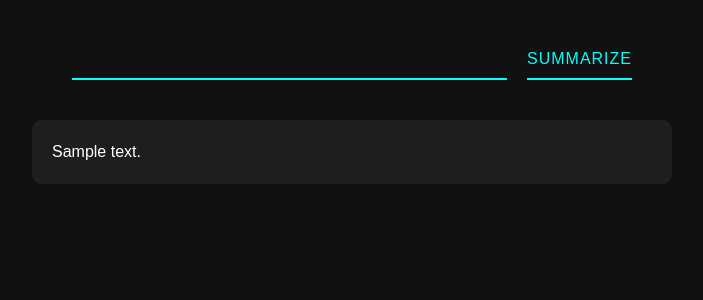
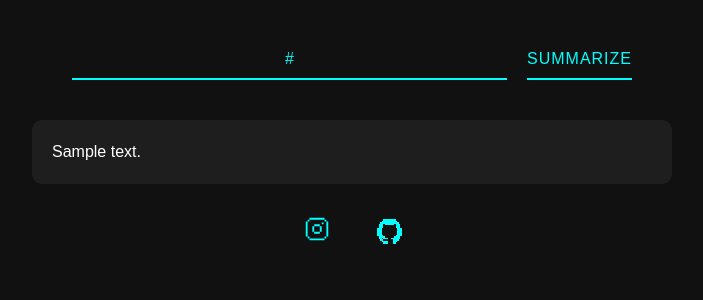
Before and after one commit to in1yan/summit, a Flask app: template templates/summary.html in a window 1280 px wide. Shown: the top 300 px of the page, without its empty margins (288-991 px from the left). Run offline with Flask 3, Linux system fonts and the light colour scheme; the template is opened without the code that fills it: most values are stand-ins (such as "Sample title", 1, 10 or a date in 2020); some libraries are stand-ins or nearby versions.

Commit message:
added footer section

```diff
--- a/app.py
+++ b/app.py
@@ -15,6 +15,6 @@ def summary():
         content = web(url)
     summary = summarize(content)
     print(summary)
-    return render_template("summary.html", summary=summary)
+    return render_template("summary.html", summary=summary, url=url)
 if __name__ == "__main__":
     app.run(host="0.0.0.0", debug=True)
--- a/static/styles.css
+++ b/static/styles.css
@@ -112,3 +112,10 @@ main {
         max-width: 200px;
     }
 }
+footer {
+    align-self: center;
+    margin-bottom: 20px;
+}
+footer > *{
+    margin: 20px;
+}
--- a/templates/base.html
+++ b/templates/base.html
@@ -10,11 +10,19 @@
 	<header>
 	<div class="container">
 	<form action="{{url_for('summary')}}" method="POST">
-		<input type="text" name="url" id="url">
+		<input type="text" name="url" id="url" value="{{url}}">
 		<input type="submit" value="summarize">
 	</form>
 	</div>
 	</header>
 	{% block content %}{% endblock %}
+	<footer>
+		<a href="https://instagram.com/in1y4n"><svg xmlns="http://www.w3.org/2000/svg" x="0px" y="0px" width="30" height="30" viewBox="0,0,256,256">
+			<g fill="#00ffff" fill-rule="nonzero" stroke="none" stroke-width="1" stroke-linecap="butt" stroke-linejoin="miter" stroke-miterlimit="10" stroke-dasharray="" stroke-dashoffset="0" font-family="none" font-weight="none" font-size="none" text-anchor="none" style="mix-blend-mode: normal"><g transform="scale(8,8)"><path d="M8,4v2h16v-2zM24,6v2h2v-2zM26,8v16h2v-16zM26,24h-2v2h2zM24,26h-16v2h16zM8,26v-2h-2v2zM6,24v-16h-2v16zM6,8h2v-2h-2zM21,9v2h2v-2zM13,11v2h6v-2zM19,13v6h2v-6zM19,19h-6v2h6zM13,19v-6h-2v6z"></path></g></g>
+		</svg></a>
+		<a href="https://github.com/in1yan">
+			<img src="{{url_for('static', filename='github.svg')}}" width="25" height="25">
+		</a>
+	</footer>
 </body>
 </html>
```
Also changed, not shown: static/github.svg (added).
